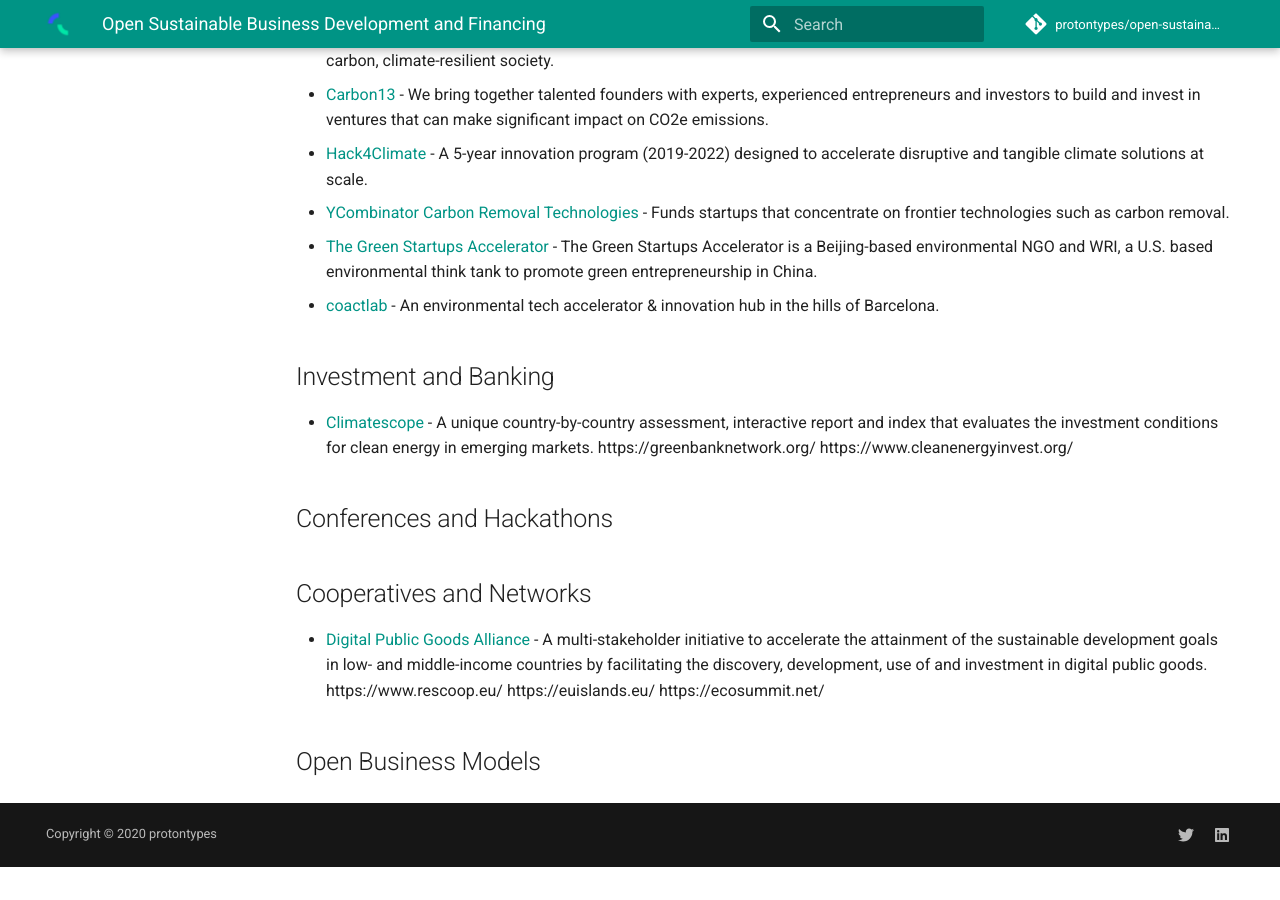
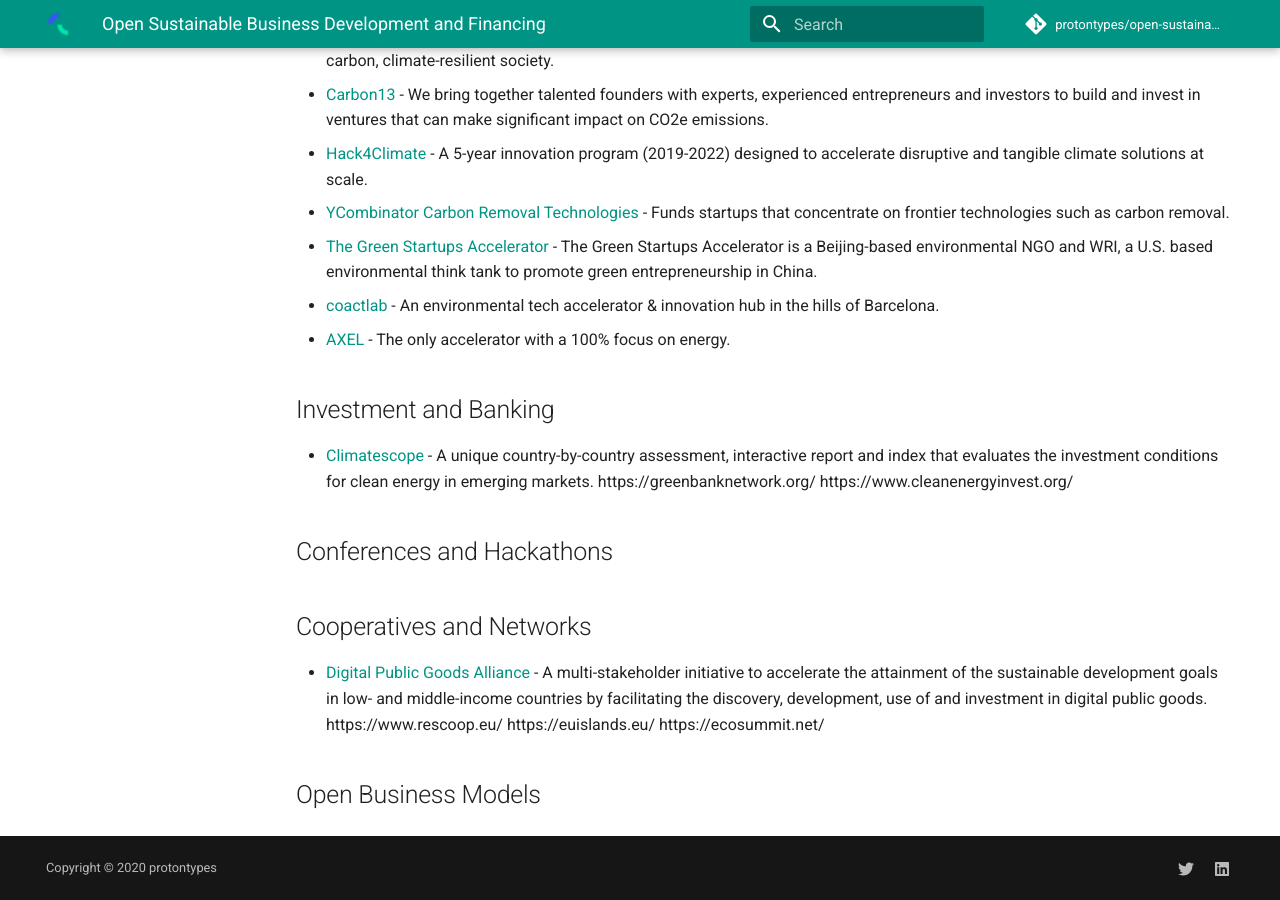
Before and after one commit to protontypes/open-sustainable-technology, an MkDocs documentation site: the page built from docs/BUSINESS.md, in a window 1280 px wide and 900 px high, scrolled down 766 px. Built offline with MkDocs 1.6.1 and Material for MkDocs 9.7.7, drawn with Linux system fonts in a browser that asks for light colours; comment, search, counter and statistics services are not loaded; before the commit the page ends 1633 px from its top, so only the background shows below that.

Commit message:
Update BUSINESS.md

```diff
--- a/docs/BUSINESS.md
+++ b/docs/BUSINESS.md
@@ -16,7 +16,7 @@
 * [YCombinator Carbon Removal Technologies](http://carbon.ycombinator.com/) - Funds startups that concentrate on frontier technologies such as carbon removal.
 * [The Green Startups Accelerator](https://solarimpulse.com/network/the-green-startups-accelerator) - The Green Startups Accelerator is a Beijing-based environmental NGO and WRI, a U.S. based environmental think tank to promote green entrepreneurship in China.
 * [coactlab](https://www.coactlab.org/) - An environmental tech accelerator & innovation hub in the hills of Barcelona.
-
+* [AXEL](https://www.axel.energy/en/) - The only accelerator with a 100% focus on energy.
 
 ## Investment and Banking
 * [Climatescope](https://global-climatescope.org/) - A unique country-by-country assessment, interactive report and index that evaluates the investment conditions for clean energy in emerging markets.
```
